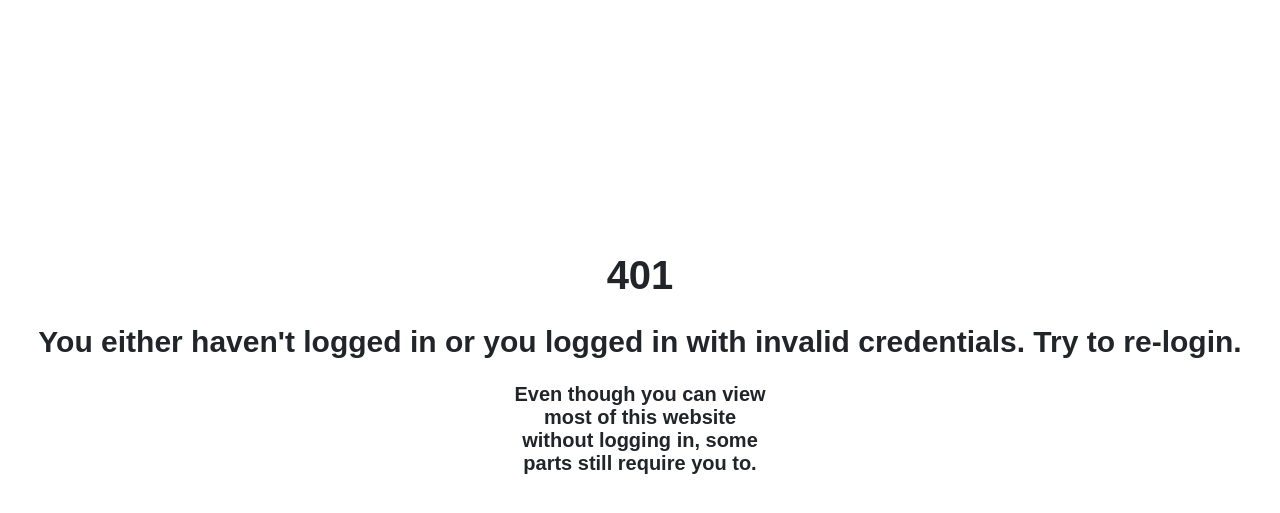
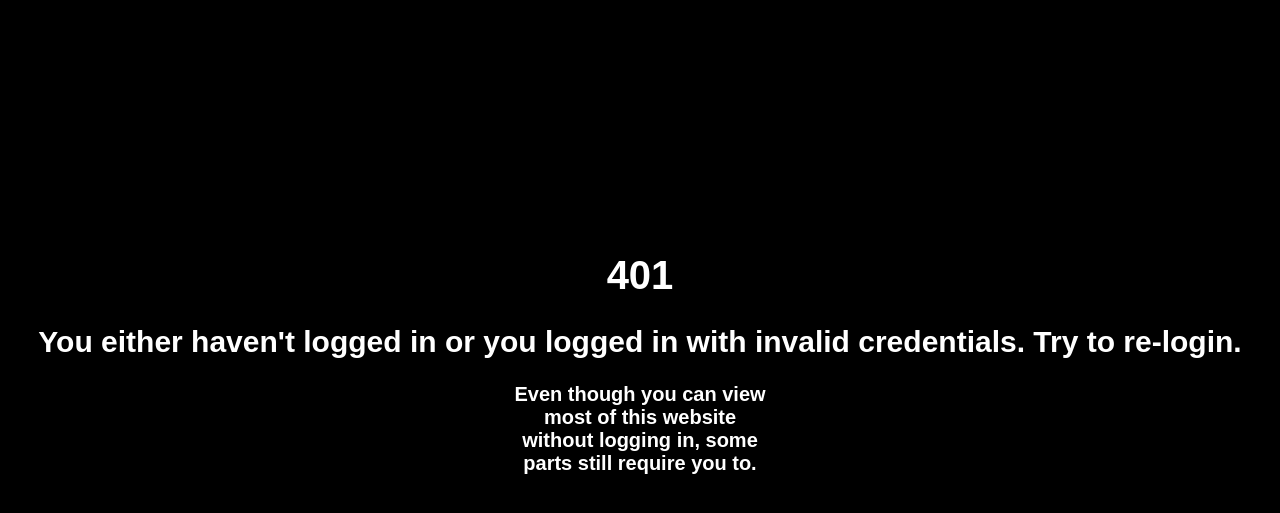
Before and after one commit to nj-nathanjiang/nathan-jiang-website, a Flask app: template templates/401.html in a window 1280 px wide. Shown: the top 513 px of the page. Run offline with Flask 2, Linux system fonts and the light colour scheme; the template is opened without the code that fills it, so the values that code supplies are empty; some libraries are stand-ins or nearby versions.

Commit message:
Add More Styling To 404 and 401 Pages

```diff
--- a/static/error_page_css/error-page.css
+++ b/static/error_page_css/error-page.css
@@ -1,5 +1,6 @@
 body {
     font-size: 20px;
-    color: #212529;
+    background-color: #000000;
+    color: #FFFFFF;
     font-family: "Montserrat", sans-serif;
 }
```
